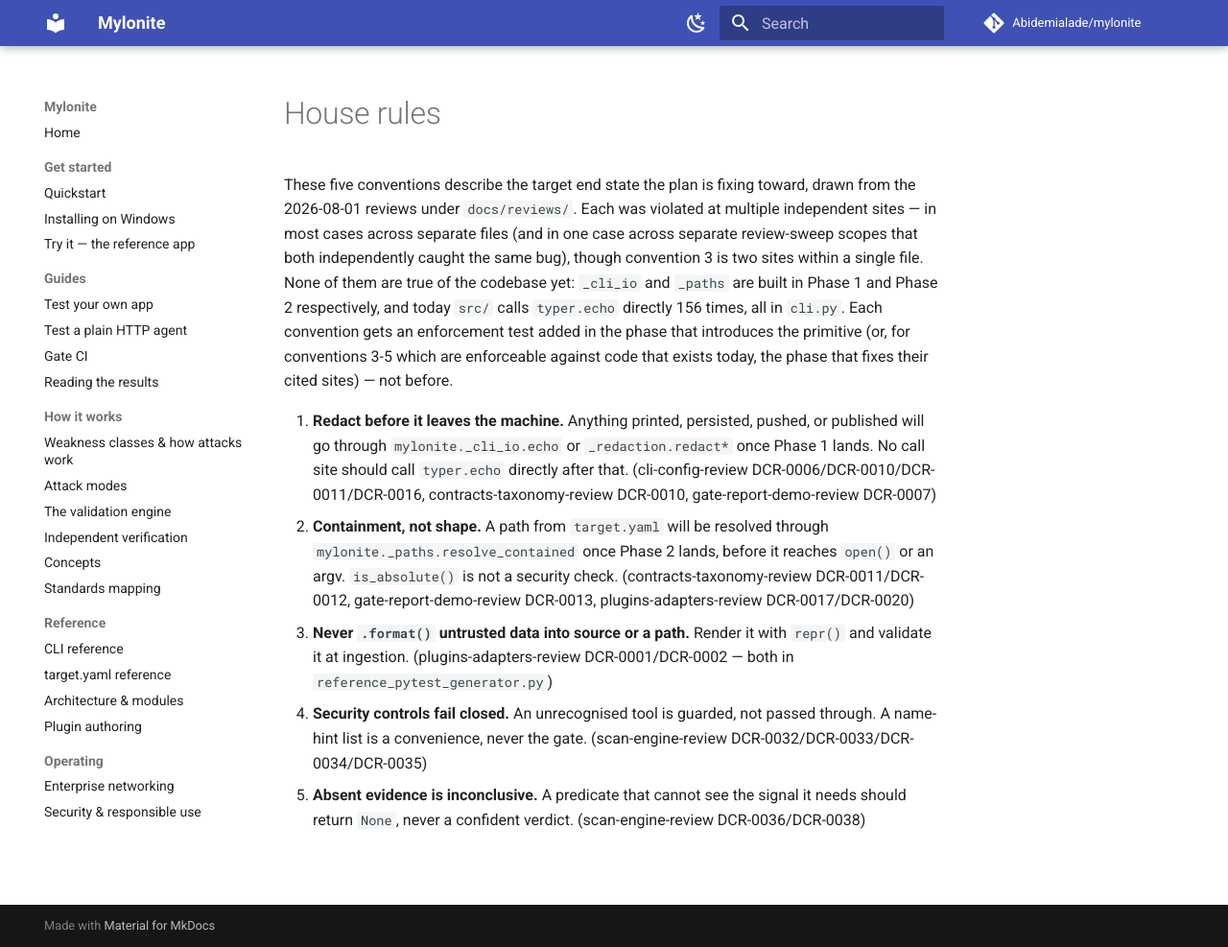
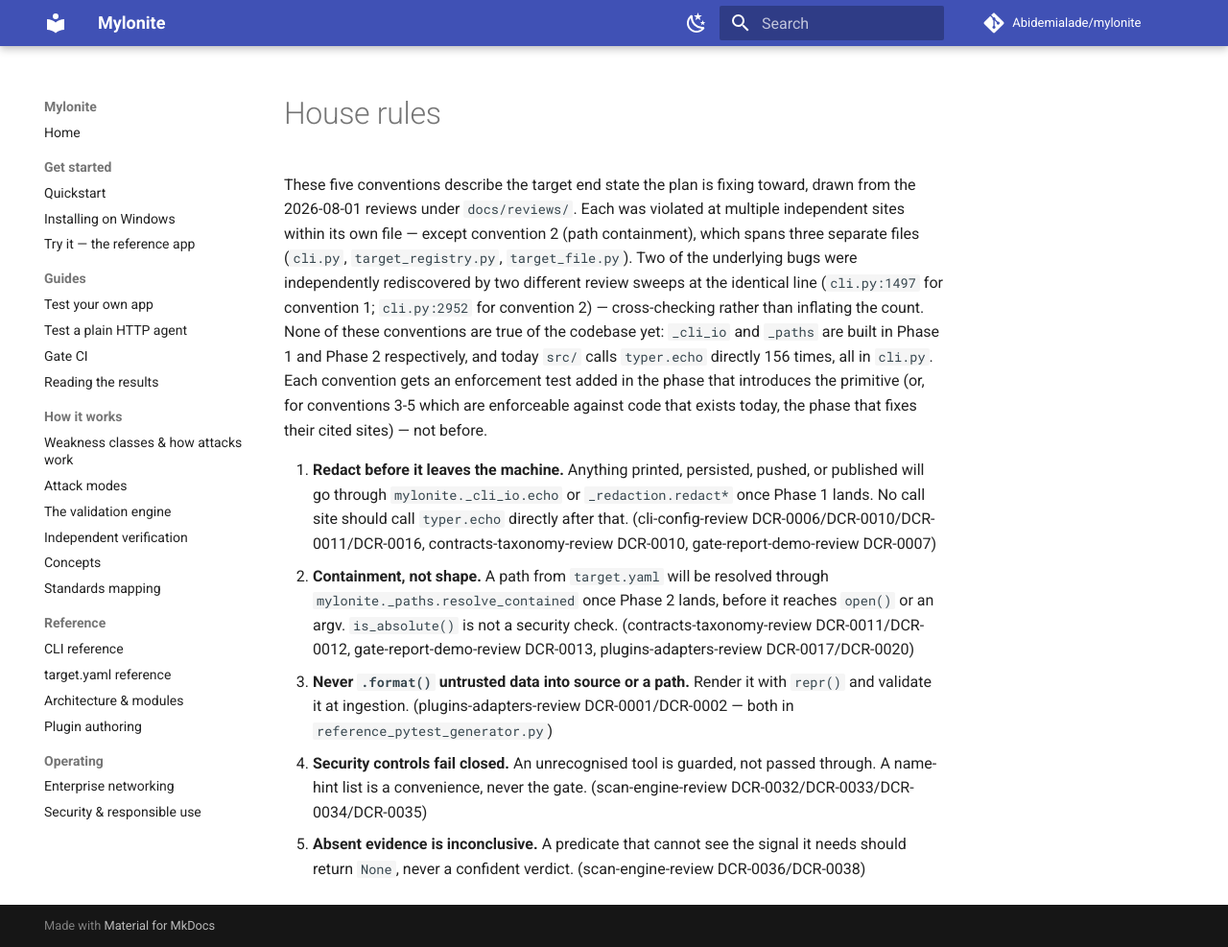
Before and after one commit to Abidemialade/mylonite, an MkDocs documentation site: the page built from docs/conventions.md, in a window 1280 px wide and 987 px high. Shown: the whole window at 96% size. Built offline with MkDocs 1.6.1 and Material for MkDocs 9.7.7, drawn with Linux system fonts in a browser that asks for light colours; comment, search, counter and statistics services are not loaded.

Commit message:
docs: correct file-spread claim in conventions.md intro
The intro paragraph claimed most conventions span separate files and only
convention 3 is single-file. Verified against the actual cited sites: it's
the reverse. Conventions 1, 3, 4, 5 are each confined to one file (cli.py;
reference_pytest_generator.py; control_shim.py; predicates.py
respectively) — only convention 2 genuinely spans three files (cli.py,
target_registry.py, target_file.py). Also corrected the duplicate-catch
count from one to two: DCR-0010 (cli-config-review/contracts-taxonomy-
review) both hit cli.py:1497, and DCR-0012/DCR-0013 (contracts-taxonomy-
review/gate-report-demo-review) both hit cli.py:2952.

Independently re-verified every location cited in this paragraph against
docs/reviews/2026-08-01-*.md before applying.

846 passed, 7 skipped — unchanged.

Co-Authored-By: Claude Sonnet 5 <noreply@anthropic.com>

```diff
--- a/docs/conventions.md
+++ b/docs/conventions.md
@@ -2,15 +2,18 @@
 
 These five conventions describe the target end state the plan is fixing
 toward, drawn from the 2026-08-01 reviews under `docs/reviews/`. Each was
-violated at multiple independent sites — in most cases across separate
-files (and in one case across separate review-sweep scopes that both
-independently caught the same bug), though convention 3 is two sites within
-a single file. None of them are true of the codebase yet: `_cli_io` and
-`_paths` are built in Phase 1 and Phase 2 respectively, and today `src/`
-calls `typer.echo` directly 156 times, all in `cli.py`. Each convention gets
-an enforcement test added in the phase that introduces the primitive (or,
-for conventions 3-5 which are enforceable against code that exists today,
-the phase that fixes their cited sites) — not before.
+violated at multiple independent sites within its own file — except
+convention 2 (path containment), which spans three separate files
+(`cli.py`, `target_registry.py`, `target_file.py`). Two of the underlying
+bugs were independently rediscovered by two different review sweeps at the
+identical line (`cli.py:1497` for convention 1; `cli.py:2952` for
+convention 2) — cross-checking rather than inflating the count. None of
+these conventions are true of the codebase yet: `_cli_io` and `_paths` are
+built in Phase 1 and Phase 2 respectively, and today `src/` calls
+`typer.echo` directly 156 times, all in `cli.py`. Each convention gets an
+enforcement test added in the phase that introduces the primitive (or, for
+conventions 3-5 which are enforceable against code that exists today, the
+phase that fixes their cited sites) — not before.
 
 1. **Redact before it leaves the machine.** Anything printed, persisted, pushed,
    or published will go through `mylonite._cli_io.echo` or `_redaction.redact*`
```
